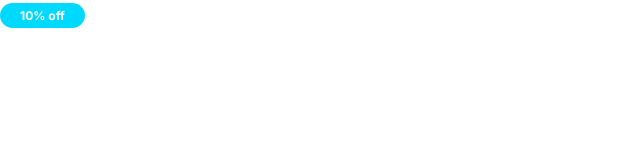
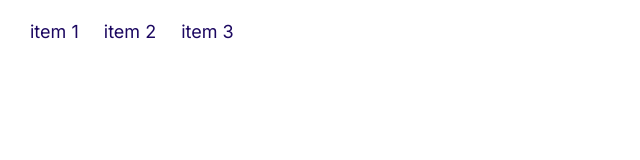
Before and after one commit to musanifali/project1, a plain HTML site: page index.html in a window 1280 px wide. Shown: the whole page, without its empty margins (0-640 px from the left). Drawn offline with Linux system fonts and the light colour scheme.

Commit message:
define the list

```diff
--- a/CSS/style.css
+++ b/CSS/style.css
@@ -102,3 +102,28 @@ a.link-arrow {
     font-size: 1.2rem;
   }
 }
+
+/* list */
+
+.list {
+  list-style-type: none;
+  color: var(--color-heading);
+  padding-left: 0;
+}
+.list--inline .list__item {
+  display: inline-block;
+  margin-right: 2rem;
+}
+.list--tick {
+  list-style-image: url(../images/tick.svg);
+  padding-left: 3rem;
+}
+.list--tick .list__item {
+  padding-left: 1rem;
+  margin-bottom: 1rem;
+}
+@media screen and (min-width: 1024px) {
+  .list--tick .list__item {
+    padding-left: 0rem;
+  }
+}
--- a/index.html
+++ b/index.html
@@ -15,6 +15,10 @@
     />
   </head>
   <body>
-    <span class="badges badges--secondary badges--small">10% off</span>
+    <ul class="list list--tick list--inline">
+      <li class="list__item">item 1</li>
+      <li class="list__item">item 2</li>
+      <li class="list__item">item 3</li>
+    </ul>
   </body>
 </html>
```
Also changed, not shown: component/list.html (added, +10 -0 lines), images/tick.svg (added).
